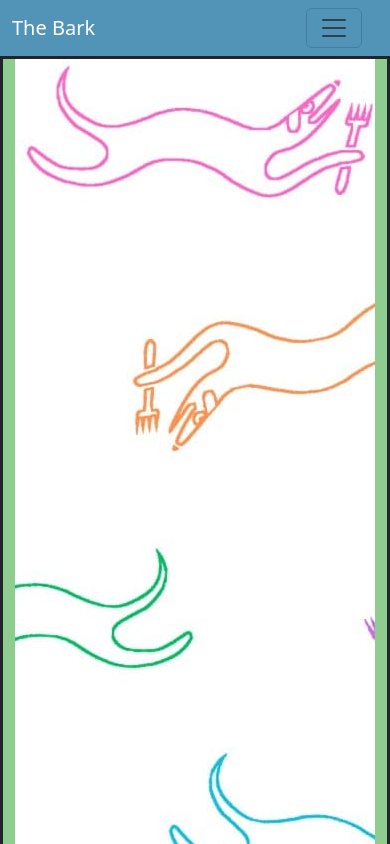
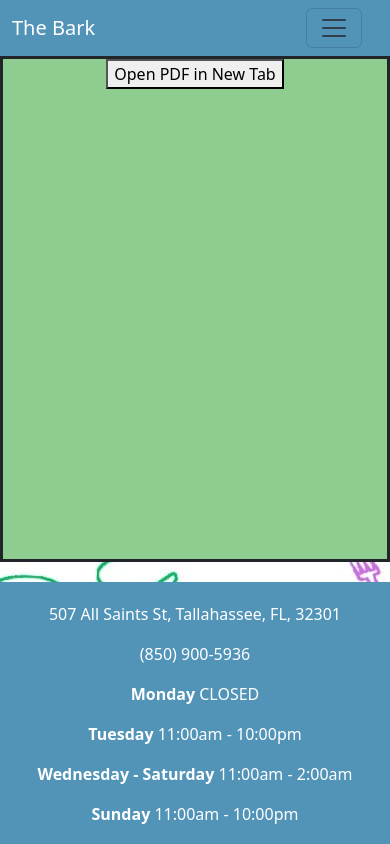
Before and after one commit to tSquand/barkfl, a React (Vite) app: page /#/menu in a window 390 px wide. Shown: the top 844 px of the page. Built offline with nearby package versions, Linux system fonts and the light colour scheme; no server answers; a web font is replaced by a local one.

Commit message:
pdf in new tab test

```diff
--- a/src/components/Menu.jsx
+++ b/src/components/Menu.jsx
@@ -3,19 +3,26 @@ import React from "react";
 function Menu() {
   const pdfUrl = import.meta.env.BASE_URL + "Bark-Menu.pdf#view=fitH";
 
+  const openPdfInNewTab = (url) => {
+    window.open(url, "_blank");
+  };
+
   const isMobile = window.innerWidth <= 768;
-
   return (
     <div>
-      <div>
-        <div className='container text-center'>
+      <div className='container text-center'>
+        {isMobile ? (
+          <button onClick={() => openPdfInNewTab(pdfUrl)}>
+            Open PDF in New Tab
+          </button>
+        ) : (
           <iframe
             title='PDF Viewer'
             src={pdfUrl}
-            width={isMobile ? "100%" : "80%"}
+            width='80%'
             height='900px'
           ></iframe>
-        </div>
+        )}
       </div>
     </div>
   );
```
